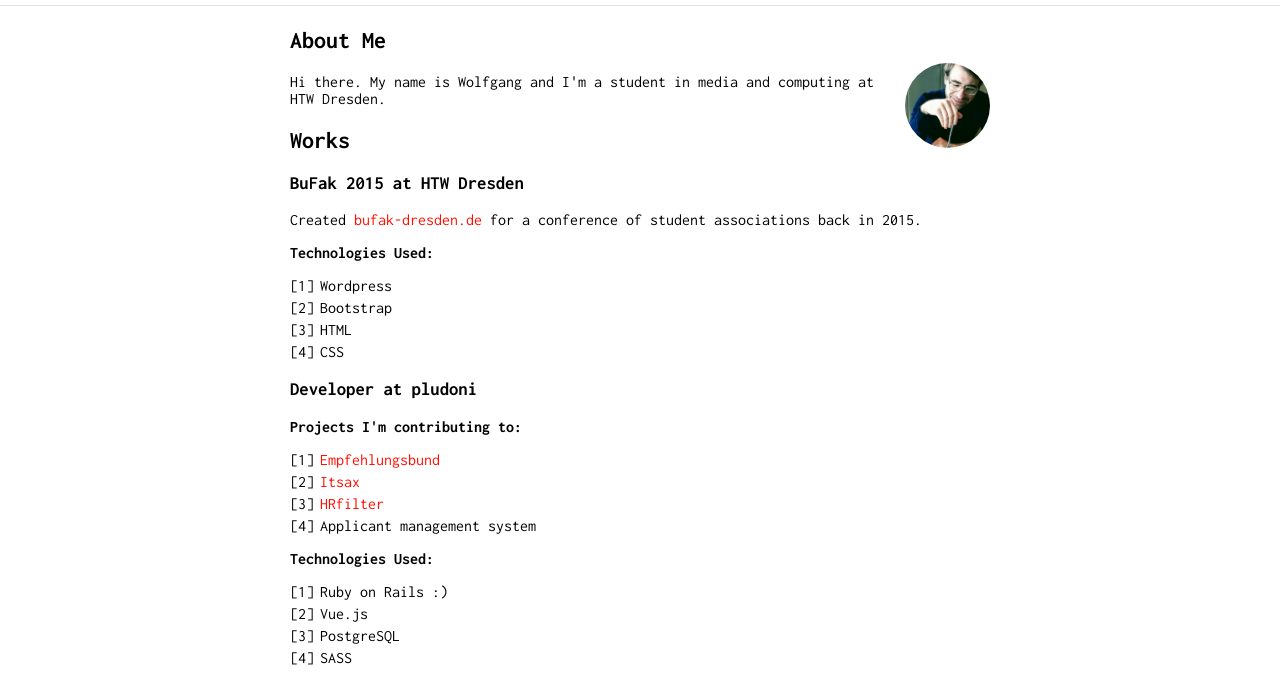
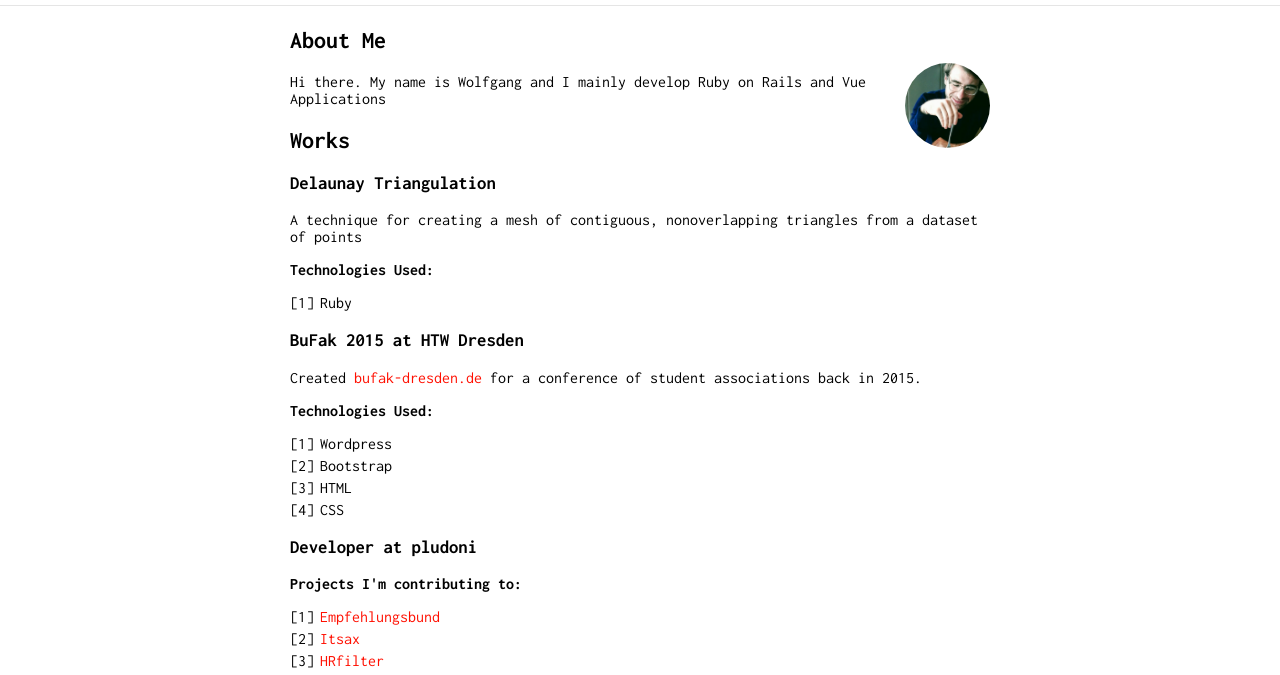
Before and after one commit to hendrixfan/hendrixfan.github.io, a plain HTML site: page index.html in a window 1280 px wide. Shown: the part 103-778 px from the top of the page. Drawn offline with Linux system fonts and the light colour scheme.

Commit message:
Update index.html

```diff
--- a/index.html
+++ b/index.html
@@ -33,9 +33,15 @@
 <div class="container content">
 <h2 id="about-me">About Me</h2>
 <p><img class="profile-picture" src="images/profile_pic.jpg"/></p>
-<p>Hi there. My name is Wolfgang and I'm a student in media and computing at HTW Dresden.</p>
+<p>Hi there. My name is Wolfgang and I mainly develop Ruby on Rails and Vue Applications</p>
 <p></p>
 <h2 id="works">Works</h2>
+<h3 id="delauny---">Delaunay Triangulation</h3>
+<p>A technique for creating a mesh of contiguous, nonoverlapping triangles from a dataset of points</p>
+<p><strong>Technologies Used:</strong></p>
+<ol>
+<li>Ruby</li>
+</ol>
 <h3 id="bufak---">BuFak 2015 at HTW Dresden</h3>
 <p>Created <a href="http://bufak-dresden.de/">bufak-dresden.de</a> for a conference of student associations back in 2015. </p>
 <p><strong>Technologies Used:</strong></p>
```
